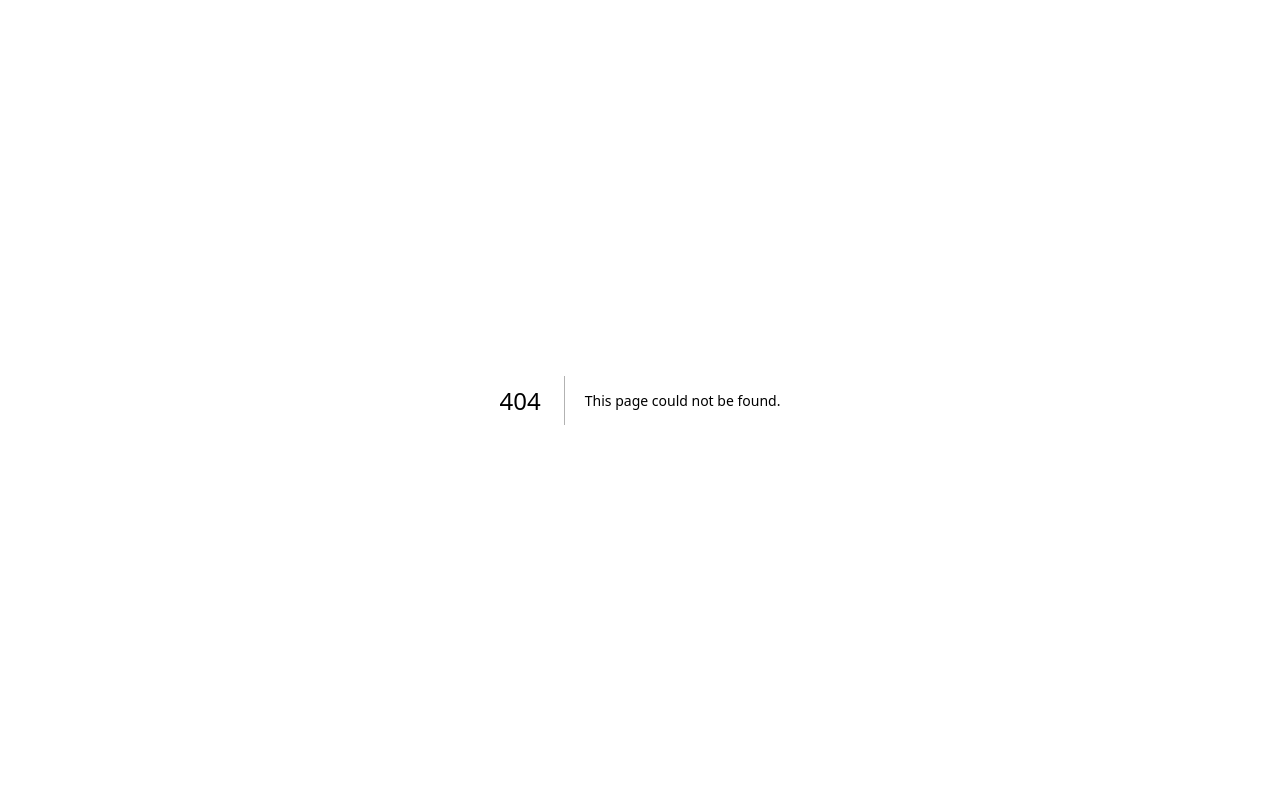
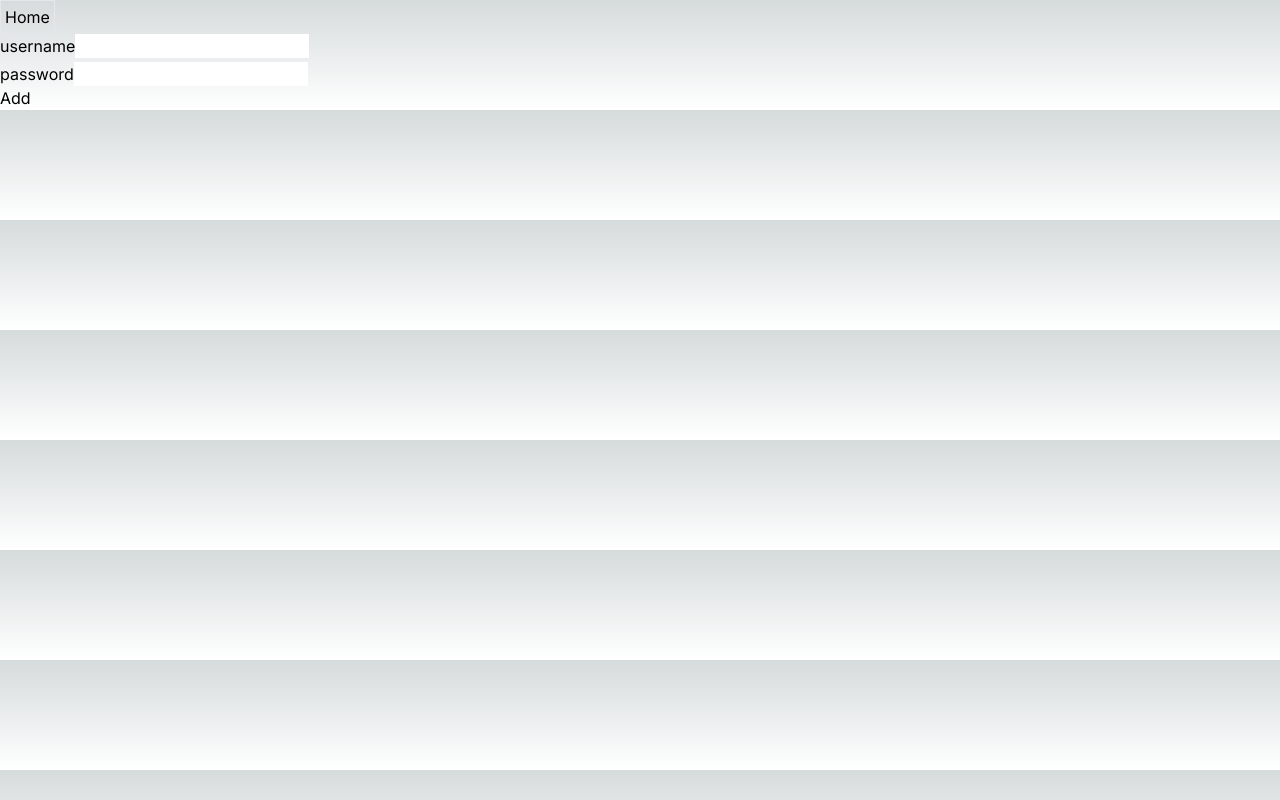
Before and after one commit to dizas9/N14-Reference, a Next.js app: page /Context in a window 1280 px wide. Before the commit this address had no page. Built offline with nearby package versions, Linux system fonts and the light colour scheme.

Commit message:
Revised ContextAPI

```diff
--- /dev/null
+++ b/app/Context/page.tsx
@@ -0,0 +1,45 @@
+"use client";
+import HomeButton from "@/components/HomeButton";
+import { useAuth } from "@/contexts/AuthContext";
+import { FormEvent, useState } from "react";
+
+export default function UserController() {
+  const [username, setUsername] = useState("");
+  const [password, setPassword] = useState("");
+  const {  errMsg, authController } = useAuth();
+
+  const handleSubmit = (e: FormEvent<HTMLFormElement>) => {
+    e.preventDefault();
+    authController({username, password});
+  };
+  return (
+    <>
+      <HomeButton />
+      {errMsg && <div className="">{errMsg}</div>}
+
+      <form onSubmit={handleSubmit}>
+        <div className="flex justify-between w-[20%]">
+          <label htmlFor="">username</label>
+          <input
+            type="text"
+            name="username"
+            value={username}
+            onChange={(e) => setUsername(e.target.value)}
+          />
+        </div>
+
+        <div className="flex justify-between  w-[20%] mt-1">
+          <label htmlFor="">password</label>
+          <input
+            type="text"
+            name="password"
+            value={password}
+            onChange={(e) => setPassword(e.target.value)}
+          />
+        </div>
+
+        <button type="submit">Add</button>
+      </form>
+    </>
+  );
+}
--- a/app/layout.tsx
+++ b/app/layout.tsx
@@ -2,7 +2,7 @@ import type { Metadata } from "next";
 import { Inter } from "next/font/google";
 import "./globals.css";
 import ReduxProvider from "@/providers/redux/ReduxProvider";
-
+import { AuthContextProvider } from "@/contexts/AuthContext";
 
 const inter = Inter({ subsets: ["latin"] });
 
@@ -17,10 +17,12 @@ export default function RootLayout({
   children: React.ReactNode;
 }>) {
   return (
-    <ReduxProvider>
-      <html lang="en">
-        <body className={inter.className}>{children}</body>
-      </html>
-    </ReduxProvider>
+    <AuthContextProvider>
+      <ReduxProvider>
+        <html lang="en">
+          <body className={inter.className}>{children}</body>
+        </html>
+      </ReduxProvider>
+    </AuthContextProvider>
   );
 }
--- a/app/page.tsx
+++ b/app/page.tsx
@@ -15,6 +15,10 @@ export default function Home() {
       <Link href={"/ReduxRTK"} className="border p-1 w-fit">
         RTK
       </Link>
+
+      <Link href={"/Context"} className="border p-1 w-fit">
+        ContextAPI
+      </Link>
     </div>
   );
 }
--- /dev/null
+++ b/contexts/AuthContext.tsx
@@ -0,0 +1,55 @@
+"use client";
+import { ReactNode, createContext, useContext, useState } from "react";
+import { useRouter } from "next/navigation";
+
+// typeScript part
+export interface AuthContextType {
+  isAuth: boolean;
+  errMsg: string;
+  authController: (props: AuthControllerProps) => void;
+}
+export interface ContextProviderProps {
+  children: ReactNode;
+}
+export interface AuthControllerProps {
+  username: string;
+  password: string;
+}
+
+// create the context
+const AuthContext = createContext<AuthContextType | undefined>(undefined);
+
+//provide the context
+
+export const AuthContextProvider = ({ children }: ContextProviderProps) => {
+  const [isAuth, setIsAuth] = useState(false);
+  const [errMsg, setErrMsg] = useState("");
+  const router = useRouter();
+
+  const authController = ({ username, password }: AuthControllerProps) => {
+    if (username === "sazid" && password === "1234") {
+      setIsAuth(true);
+      router.push("/");
+    } else {
+      setIsAuth(false);
+      setErrMsg("Invalid username or password");
+    }
+  };
+
+  return (
+    <AuthContext.Provider value={{ isAuth, errMsg, authController }}>
+      {children}
+    </AuthContext.Provider>
+  );
+};
+
+// custome Hooks to use context
+export const useAuth = () => {
+  const context = useContext(AuthContext);
+
+  if (!context) {
+    throw new Error("useAuth must used witin AuthProvider");
+  }
+
+  return context;
+};
```
